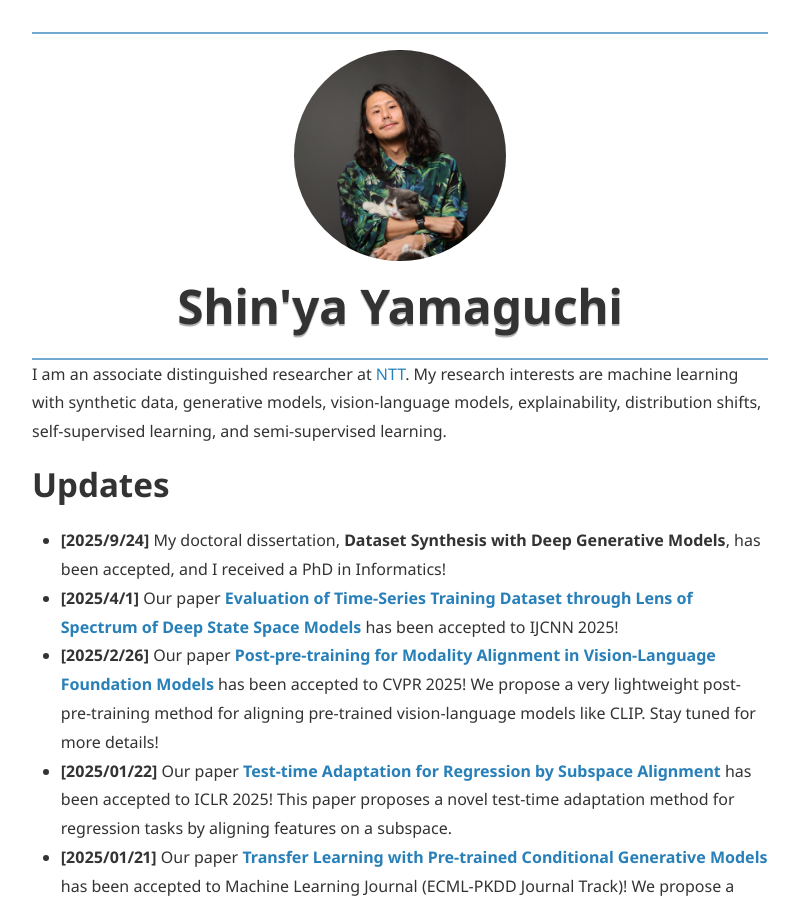
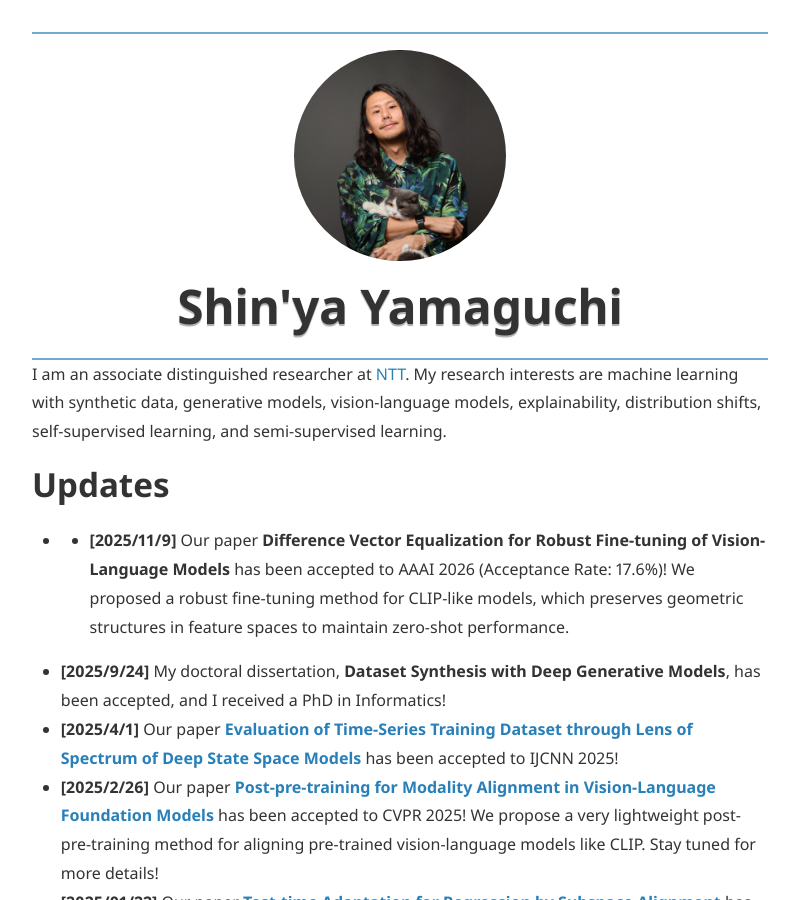
Before and after one commit to yshinya6/yshinya6.github.io, a Jekyll site: the page built from index.md, in a window 1280 px wide and 900 px high. Shown: the whole window, without its empty margins (240-1039 px from the left). Built offline with Jekyll 4.4.1, drawn with Linux system fonts in a browser that asks for light colours; nearby versions of some CDN libraries; some of the changed text lies outside the part shown.

Commit message:
Add AAAI 2026

```diff
--- a/index.md
+++ b/index.md
@@ -20,6 +20,7 @@ I am an associate distinguished researcher at [NTT](https://www.rd.ntt/e/cds/).
 My research interests are machine learning with synthetic data, generative models, vision-language models, explainability, distribution shifts, self-supervised learning, and semi-supervised learning.
 
 # Updates
+* * **[2025/11/9]** Our paper **Difference Vector Equalization for Robust Fine-tuning of Vision-Language Models** has been accepted to AAAI 2026 (Acceptance Rate: 17.6%)! We proposed a robust fine-tuning method for CLIP-like models, which preserves geometric structures in feature spaces to maintain zero-shot performance.
 * **[2025/9/24]** My doctoral dissertation, **Dataset Synthesis with Deep Generative Models**, has been accepted, and I received a PhD in Informatics!
 * **[2025/4/1]** Our paper [**Evaluation of Time-Series Training Dataset through Lens of Spectrum of Deep State Space Models**](https://arxiv.org/abs/2408.16261) has been accepted to IJCNN 2025!
 * **[2025/2/26]** Our paper [**Post-pre-training for Modality Alignment in Vision-Language Foundation Models**](https://arxiv.org/abs/2504.12717) has been accepted to CVPR 2025! We propose a very lightweight post-pre-training method for aligning pre-trained vision-language models like CLIP. Stay tuned for more details!
@@ -72,70 +73,73 @@ B.E. from Dept. of Computer Engineering, Yokohama National University (Superviso
 - [DBLP](https://dblp.org/pid/215/6588.html)
 
 ## International Conference
-1. S. Kanai, Y. Ida, K. Adachi, M. Uchida, T. Yoshida, <u>S. Yamaguchi</u>,
+1. S. Suzuki, <u>S. Yamaguchi</u>, S. Takeda, T. Yamane, N. Makishima, N. Kawata, M. Ihori, T. Tanaka, S. Orihashi, R. Masumura,
+**Difference Vector Equalization for Robust Fine-tuning of Vision-Language Models**,
+AAAI Conference on Artificial Intelligence (AAAI), 2026.
+2. S. Kanai, Y. Ida, K. Adachi, M. Uchida, T. Yoshida, <u>S. Yamaguchi</u>,
 [**Evaluating Time-Series Training Dataset through Lens of Spectrum in Deep State Space Models**](https://arxiv.org/abs/2408.16261),
 International Joint Conference on Neural Networks (IJCNN), 2025.
-2. <u>S. Yamaguchi</u>, F. Dewei, S. Kanai, K. Adachi, D. Chijiwa,
+3. <u>S. Yamaguchi</u>, F. Dewei, S. Kanai, K. Adachi, D. Chijiwa,
 [**Post-pre-training for Modality Alignment in Vision-Language Foundation Models**](https://arxiv.org/abs/2504.12717),
 The IEEE/CVF Conference on Computer Vision and Pattern Recognition (CVPR), 2025. [[Code]](https://github.com/yshinya6/clip-refine)
-3. K. Adachi, <u>S. Yamaguchi</u>, A. Kumagai,
+4. K. Adachi, <u>S. Yamaguchi</u>, A. Kumagai,
 [**Test-time Adaptation for Regression by Subspace Alignment**](https://arxiv.org/abs/2410.03263),
 International Conference on Learning Representations (ICLR), 2025. [[OpenReview]](https://openreview.net/forum?id=SXtl7NRyE5)
-4. <u>S. Yamaguchi</u> and K. Nishida,
+5. <u>S. Yamaguchi</u> and K. Nishida,
 [**Explanation Bottleneck Models**](https://arxiv.org/abs/2409.17663),
 AAAI Conference on Artificial Intelligence (AAAI), **Oral**, 2025. [[Code]](https://github.com/yshinya6/xbm)
-5.  <u>S. Yamaguchi</u>,
+6.  <u>S. Yamaguchi</u>,
 [**Analyzing Diffusion Models on Synthesizing Training Datasets**](https://proceedings.mlr.press/v260/yamaguchi25a.html),
 Asian Conference on Machine Learning (ACML), 2024. [[OpenReview]](https://openreview.net/forum?id=x2PY6GP9GJ)
-6. M. Yamada, T. Yamashita, <u>S. Yamaguchi</u>, D. Chijiwa,
+7. M. Yamada, T. Yamashita, <u>S. Yamaguchi</u>, D. Chijiwa,
 [**Toward Data Efficient Model Merging between Different Datasets without Performance Degradation**](https://proceedings.mlr.press/v260/yamada25a.html),
 Asian Conference on Machine Learning (ACML), 2024. [[arXiv]](https://arxiv.org/abs/2306.05641) [[OpenReview]](https://openreview.net/forum?id=Le3qPaeSAn)
-7. K. Adachi, S. Enomoto, T. Sasaki, <u>S. Yamaguchi</u>,
+8. K. Adachi, S. Enomoto, T. Sasaki, <u>S. Yamaguchi</u>,
 [**Test-Time Similarity Modification for Person Re-Identification Toward Temporal Distribution Shift**](https://arxiv.org/abs/2403.14114),
 International Joint Conference on Neural Networks (IJCNN), 2024.
-8. S. Enomoto, N. Hasegawa, K. Adachi, T. Sasaki, <u>S. Yamaguchi</u>, S. Suzuki, T. Eda,
+9. S. Enomoto, N. Hasegawa, K. Adachi, T. Sasaki, <u>S. Yamaguchi</u>, S. Suzuki, T. Eda,
 [**Test-Time Adaptation Meets Image Enhancement: Improving Accuracy via Uncertainty-Aware Logit Switching**](https://arxiv.org/abs/2403.17423),
 International Joint Conference on Neural Networks (IJCNN), 2024.
-9. <u>S. Yamaguchi</u>, S. Kanai, K. Adachi, D. Chijiwa,
+10. <u>S. Yamaguchi</u>, S. Kanai, K. Adachi, D. Chijiwa,
 [**Adaptive Random Feature Regularization on Fine-tuning Deep Neural Networks**](https://openaccess.thecvf.com/content/CVPR2024/html/Yamaguchi_Adaptive_Random_Feature_Regularization_on_Fine-tuning_Deep_Neural_Networks_CVPR_2024_paper.html),
 The IEEE/CVF Conference on Computer Vision and Pattern Recognition (CVPR), 2024. [[Code]](https://github.com/yshinya6/adarand) [[arXiv]](https://arxiv.org/abs/2403.10097)
-10. <u>S. Yamaguchi</u>, S. Kanai, A. Kumagai, D. Chijiwa, H. Kashima,
+11. <u>S. Yamaguchi</u>, S. Kanai, A. Kumagai, D. Chijiwa, H. Kashima,
 [**Regularizing Neural Networks with Meta-Learning Generative Models**](https://arxiv.org/abs/2307.13899),
 Neural Information Processing Systems (NeurIPS), 2023.
-11. <u>S. Yamaguchi</u>,
+12. <u>S. Yamaguchi</u>,
 [**Generative Semi-supervised Learning with Meta-Optimized Synthetic Samples**](https://proceedings.mlr.press/v222/yamaguchi24a.html),
 Asian Conference on Machine Learning (ACML), **Best Paper Award**, 2023.
-12. S. Suzuki, <u>S. Yamaguchi</u>, S. Takeda, S. Kanai, N. Makishima, A. Ando, R. Masumura,
+13. S. Suzuki, <u>S. Yamaguchi</u>, S. Takeda, S. Kanai, N. Makishima, A. Ando, R. Masumura,
 [**Adversarial Finetuning with Latent Representation Constraint to Mitigate Accuracy-Robustness Tradeoff**](https://arxiv.org/abs/2308.16454),
 The IEEE/CVF International Conference on Computer Vision (ICCV), 2023.
-13. K. Adachi, <u>S. Yamaguchi</u>, A. Kumagai,
+14. K. Adachi, <u>S. Yamaguchi</u>, A. Kumagai,
 [**Covariance-aware Feature Alignment with Pre-computed Source Statistics for Test-time Adaptation**](https://arxiv.org/abs/2204.13263),
 IEEE International Conference on Image Processing (ICIP), 2023.
-14. S. Kanai, <u>S. Yamaguchi</u>, M. Yamada, H. Takahashi, Y. Ida,
+15. S. Kanai, <u>S. Yamaguchi</u>, M. Yamada, H. Takahashi, Y. Ida,
 [**Switching One-Versus-the-Rest Loss to Increase the Margin of Logits for Adversarial Robustness**](https://arxiv.org/abs/2207.10283),
 International Conference on Machine Learning (ICML), 2023.
-15. D. Chijiwa, <u>S. Yamaguchi</u>, A. Kumagai, Y. Ida,
+16. D. Chijiwa, <u>S. Yamaguchi</u>, A. Kumagai, Y. Ida,
 [**Meta-ticket: Finding optimal subnetworks for few-shot learning within randomly initialized neural networks**](https://arxiv.org/abs/2205.15619),
 Neural Information Processing Systems (NeurIPS), 2022.
-16. K. Adachi, <u>S. Yamaguchi</u>,
+17. K. Adachi, <u>S. Yamaguchi</u>,
 [**Learning Robust Convolutional Neural Networks with Relevant Feature Focusing via Explanations**](https://arxiv.org/abs/2202.04237),
 IEEE International Conference on Multimedia & Expo (ICME), 2022.
-17. D. Chijiwa, <u>S. Yamaguchi</u>, Y. Ida, K. Umakoshi, T. Inoue,
+18. D. Chijiwa, <u>S. Yamaguchi</u>, Y. Ida, K. Umakoshi, T. Inoue,
 [**Pruning Randomly Initialized Neural Networks with Iterative Randomization**](https://openreview.net/pdf?id=QCPY2eMXYs),
 Neural Information Processing Systems (NeurIPS, **Spotlight**), 2021. [[arXiv]](https://arxiv.org/abs/2106.09269) [[Code]](https://github.com/dchiji-ntt/iterand)
-18. <u>S. Yamaguchi</u>, S. Kanai,
+19. <u>S. Yamaguchi</u>, S. Kanai,
 [**F-Drop&Match: GANs with a Dead Zone in the High-Frequency Domain**](https://openaccess.thecvf.com/content/ICCV2021/html/Yamaguchi_F-DropMatch_GANs_With_a_Dead_Zone_in_the_High-Frequency_Domain_ICCV_2021_paper.html),
 International Conference on Computer Vision (ICCV), 2021. [[arXiv]](https://arxiv.org/abs/2106.02343)
-19. <u>S. Yamaguchi</u>, S. Kanai, T. Shioda, S. Takeda,
+20. <u>S. Yamaguchi</u>, S. Kanai, T. Shioda, S. Takeda,
 [**Image Enhanced Rotation Prediction for Self-Supervised Learning**](https://ieeexplore.ieee.org/document/9506132),
 IEEE International Conference on Image Processing (ICIP), 2021. [[arXiv]](https://arxiv.org/abs/1912.11603)
-20. S. Kanai, M. Yamada, <u>S. Yamaguchi</u>, H. Takahashi, Y. Ida,
+21. S. Kanai, M. Yamada, <u>S. Yamaguchi</u>, H. Takahashi, Y. Ida,
 [**Constraining Logits by Bounded Function for Adversarial Robustness**](https://ieeexplore.ieee.org/document/9533777),
 International Joint Conference on Neural Networks (IJCNN), 2021. [[arXiv]](https://arxiv.org/abs/2010.02558)
-21. <u>S. Yamaguchi</u>, S. Kanai, T. Eda,
+22. <u>S. Yamaguchi</u>, S. Kanai, T. Eda,
 [**Effective Data Augmentation with Multi-Domain Learning GANs**](https://ojs.aaai.org/index.php/AAAI/article/view/6131),
 AAAI Conference on Artificial Intelligence (AAAI), 2020. [[arXiv]](https://arxiv.org/abs/1912.11597)
-22. <u>S. Yamaguchi</u>, K. Kuramitsu,
+23. <u>S. Yamaguchi</u>, K. Kuramitsu,
 [**A Fusion Techniques of Schema and Syntax Rules for Validating Open Data**](https://link.springer.com/chapter/10.1007/978-3-319-56660-3_37),
 Asian Conference on Intelligent Information and Database Systems (ACIIDS), 2017
 
```
Also changed, not shown: other parts of index.md (+1 -1 lines).
